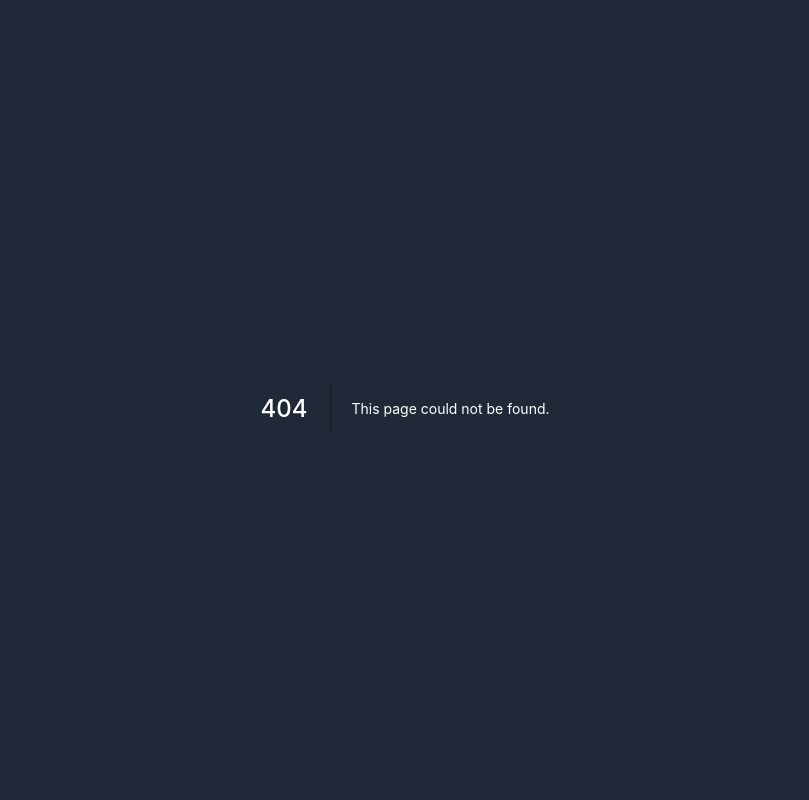
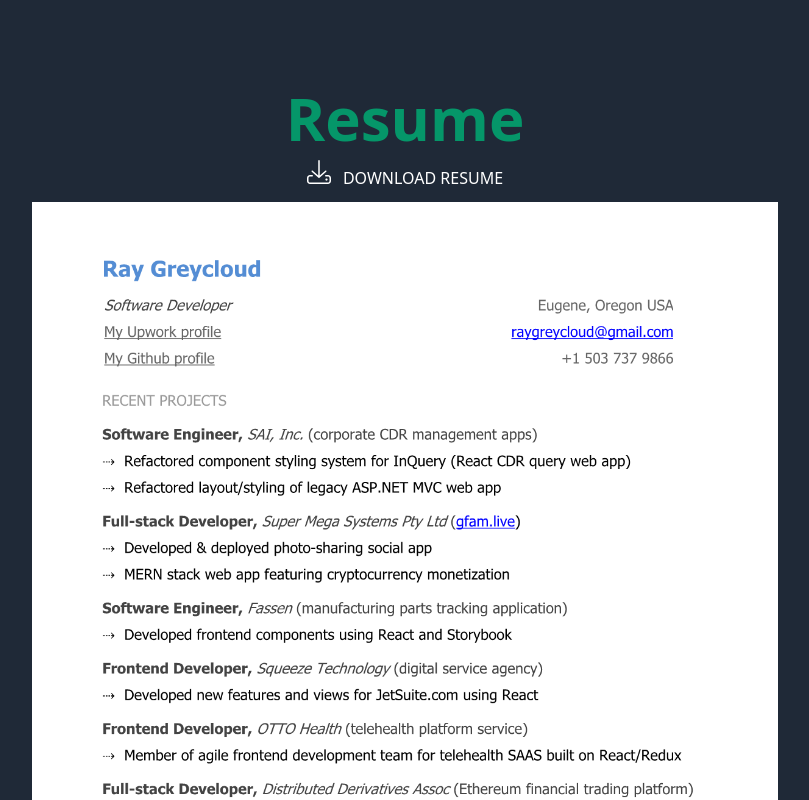
Before and after one commit to rayGreycloud/raygreycloud-dev, a Next.js app: page /resume in a window 1280 px wide. Before the commit this address had no page. Shown: the top 800 px of the page, without its empty margins (235-1044 px from the left). Built offline with nearby package versions, Linux system fonts and the light colour scheme.

Commit message:
add resume page

```diff
--- /dev/null
+++ b/pages/resume.jsx
@@ -0,0 +1,27 @@
+import { DownloadIcon } from '../components/icons/DownloadIcon';
+
+const ResumePage = () => {
+  return (
+    <main className='flex flex-col items-center w-full flex-1 md:pt-20 md:px-20 text-center'>
+      <h1 className='text-3xl md:text-6xl font-bold'>
+        <div className='text-green-600'>Resume</div>
+      </h1>
+      <a
+        className='my-3 uppercase flex items-baseline'
+        href='./resume-ray-greycloud.pdf'
+        download
+      >
+        <DownloadIcon classes={'h-6 mr-3'} />
+        <span>Download resume</span>
+      </a>
+      <div>
+        <img
+          className=' md:w-2/3 h-auto mx-auto'
+          src='./resume-ray-greycloud.png'
+        />
+      </div>
+    </main>
+  );
+};
+
+export default ResumePage;
```
Also changed, not shown: public/resume-ray-greycloud.png (added), 1 other file (tests, documents, lock files or other folders).
